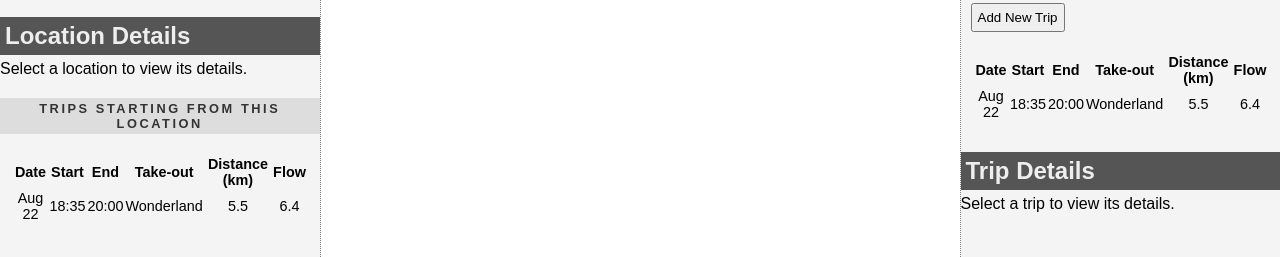
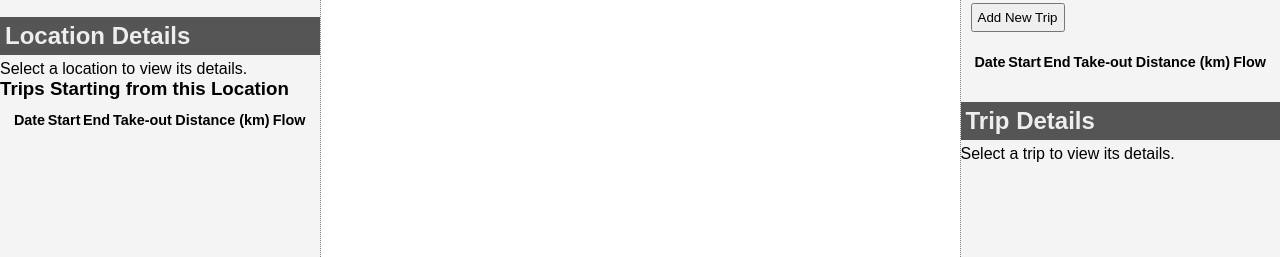
Before and after one commit to elbankster/leaflet-lab, a website: page index.html in a window 1280 px wide. Shown: the part 55-312 px from the top of the page. Drawn offline with nearby package versions, Linux system fonts and the light colour scheme; a script that the page names is missing.

Commit message:
trip stuff

```diff
--- a/index.html
+++ b/index.html
@@ -26,7 +26,7 @@
     </div>
 
     <!-- Trips Table -->
-    <div id="trips">
+    <div id="tripslog">
         <h3>Trips Starting from this Location</h3>
         <table class="trips">
             <thead>
@@ -41,14 +41,7 @@
             </thead>
             <tbody>
                 <!-- Trip rows will be added dynamically here -->
-                <tr>
-                    <td>Aug 22</td>
-                    <td>18:35</td>
-                    <td>20:00</td>
-                    <td>Wonderland</td>
-                    <td>5.5</td>
-                    <td>6.4</td>
-                </tr>
+
             </tbody>
         </table>
     </div>
@@ -116,14 +109,7 @@
         </thead>
         <tbody>
             <!-- Trip rows will be added dynamically here -->
-            <tr>
-                <td>Aug 22</td>
-                <td>18:35</td>
-                <td>20:00</td>
-                <td>Wonderland</td>
-                <td>5.5</td>
-                <td>6.4</td>
-            </tr>
+
         </tbody>
     </table>
 
@@ -211,7 +197,6 @@
         console.error('Error fetching data:', error);
     });
 }
-
 
     import { createClient } from 'https://cdn.jsdelivr.net/npm/@supabase/supabase-js/+esm';
 
@@ -394,6 +379,9 @@
 
             // Add locations as options
             data.forEach(location => {
+
+                console.log(location);
+
                 const option = document.createElement('option');
                 option.value = location.id; // Assuming the location ID is a unique identifier
                 option.textContent = location.name;
@@ -409,9 +397,8 @@
         }
     }
 
-    // Event listener to handle trip form submission
-    document.getElementById('trip-form').addEventListener('submit', async (e) => {
-        e.preventDefault();
+    async function addTrip() {
+        this.preventDefault();
 
         const fromLocationId = document.getElementById('from-location').value;
         const toLocationId = document.getElementById('to-location').value;
@@ -441,6 +428,8 @@
                 alert('Failed to save the trip. Please try again.');
             } else {
                 // Update the trips table dynamically (optional)
+                console.log(data);
+
                 const tripsTable = document.querySelector('.trips tbody');
                 const newRow = document.createElement('tr');
                 newRow.innerHTML = `
@@ -461,7 +450,10 @@
         document.getElementById('trip-form').reset();
         document.getElementById('add-trip-form').style.display = 'none';
         document.getElementById('add-trip-btn').style.display = 'block';
-    });
+    }
+
+    // Event listener to handle trip form submission
+    document.getElementById('trip-form').addEventListener('submit', addTrip());
 
     // Load locations when the page loads
     loadLocationDropdowns();
--- a/style.css
+++ b/style.css
@@ -58,7 +58,7 @@ table.trips {
     width:99%;
 }
 
-#trips h3 {
+#triplog h3 {
     margin: 20px auto 10px auto;
     padding:0 auto;
     text-align: center;
```
